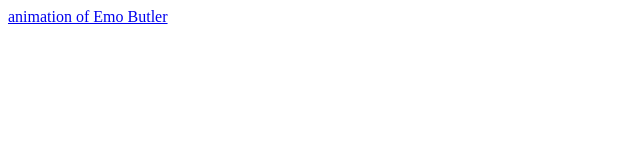
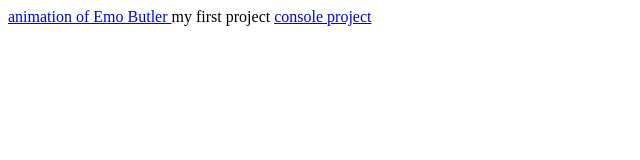
Before and after one commit to c27jk/c27jk.github.io, a plain HTML site: page projects.html in a window 1280 px wide. Shown: the whole page, without its empty margins (0-640 px from the left). Drawn offline with Linux system fonts and the light colour scheme.

Commit message:
i cleaned up

```diff
--- a/projects.html
+++ b/projects.html
@@ -10,5 +10,15 @@ animation of Emo Butler
 </a>
 
 
+
+<a herf="square.html">
+	my first project
+</a>
+
+<a href="console.html">
+	console project
+</a>
+
+
 </body>
 </html>
```
